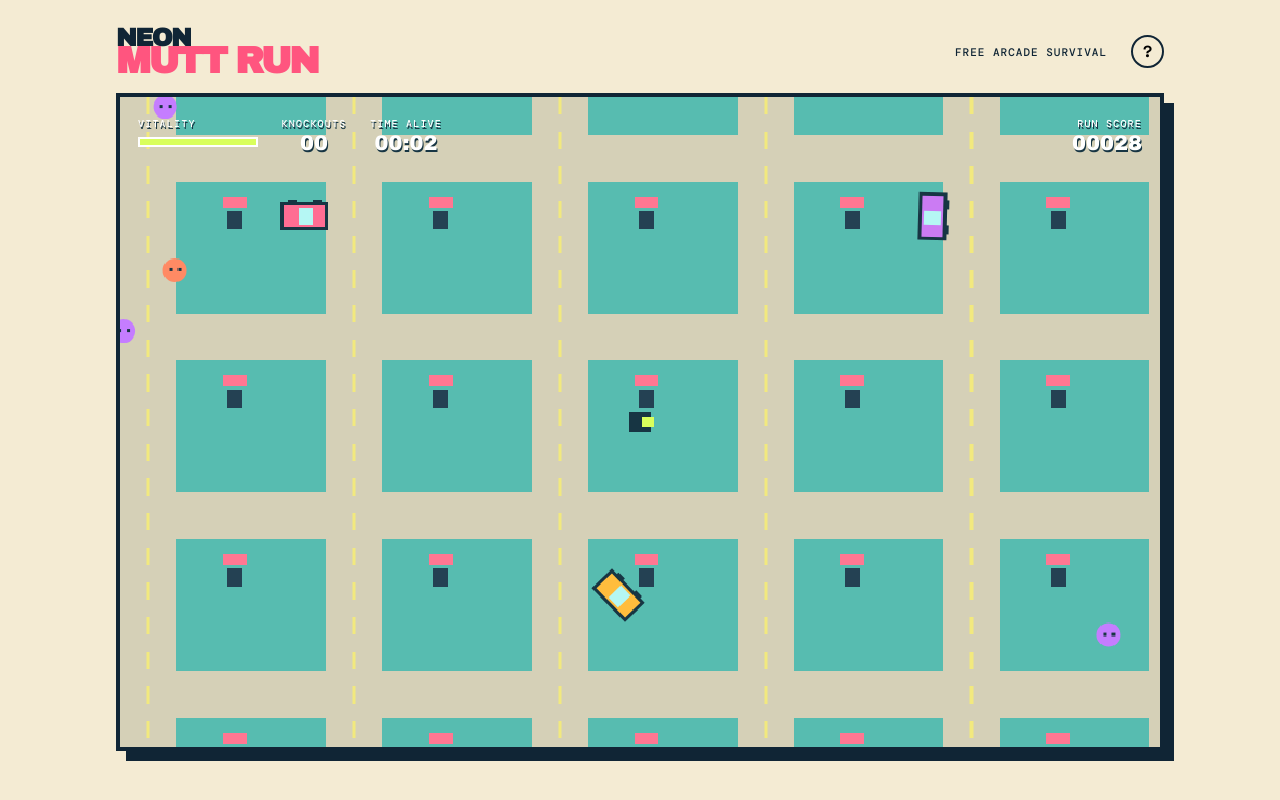
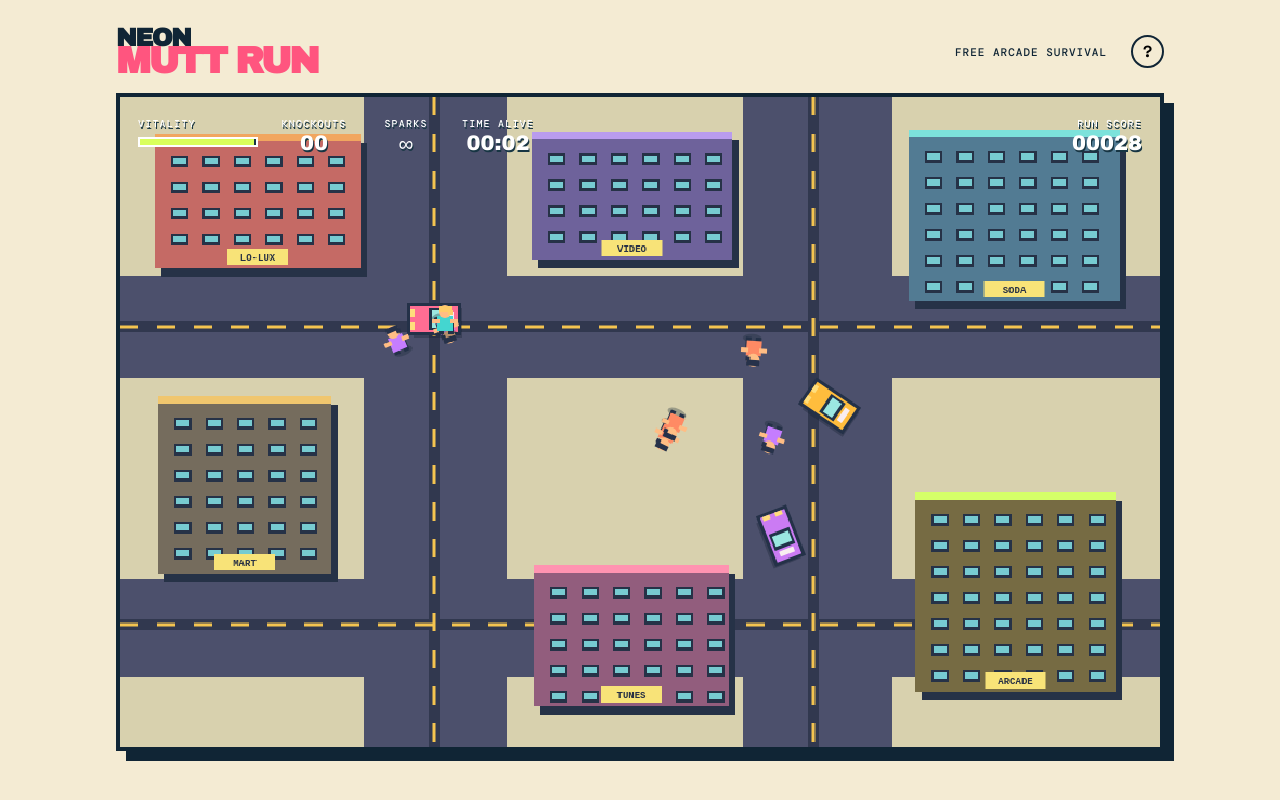
Before and after one commit to robinstrategies/neon-mutt-run, a plain HTML site: page index.html in a window 1280 px wide. Both pictures are taken after a click on the button "START A RUN". Shown: the top 800 px of the page. Drawn offline with nearby package versions, Linux system fonts and the light colour scheme.

Commit message:
Add city blocks, character art, and spark blaster

```diff
--- a/game.js
+++ b/game.js
@@ -1,34 +1,103 @@
 (() => {
-  const canvas = document.querySelector('#game'), ctx = canvas.getContext('2d');
-  const W = canvas.width, H = canvas.height;
-  const ui = { health: document.querySelector('#healthBar'), kills:document.querySelector('#kills'), timer:document.querySelector('#timer'), score:document.querySelector('#score'), start:document.querySelector('#startScreen'), over:document.querySelector('#gameOver'), result:document.querySelector('#resultLine'), name:document.querySelector('#playerName'), board:document.querySelector('#leaderboard'), note:document.querySelector('#boardNote') };
+  const canvas = document.querySelector('#game'), ctx = canvas.getContext('2d'), W = canvas.width, H = canvas.height;
+  const buildings = [
+    {x:32,y:34,w:190,h:124,roof:'#c56a65',trim:'#f1a65f',sign:'LO-LUX'}, {x:380,y:32,w:185,h:118,roof:'#6e629b',trim:'#b99cee',sign:'VIDEO'},
+    {x:728,y:30,w:195,h:158,roof:'#527b93',trim:'#7ce2db',sign:'SODA'}, {x:35,y:276,w:160,h:164,roof:'#756c5d',trim:'#f0c66e',sign:'MART'},
+    {x:382,y:432,w:180,h:130,roof:'#925d7d',trim:'#ff93b1',sign:'TUNES'}, {x:734,y:365,w:185,h:184,roof:'#766b43',trim:'#d5ff69',sign:'ARCADE'}
+  ];
+  const $ = s => document.querySelector(s);
+  const ui = {health:$('#healthBar'),kills:$('#kills'),timer:$('#timer'),score:$('#score'),start:$('#startScreen'),over:$('#gameOver'),result:$('#resultLine'),name:$('#playerName'),board:$('#leaderboard'),note:$('#boardNote')};
   const keys = new Set(); let game, last = 0;
-  const demoScores = [{name:'BEEPBOOP',score:12750,kills:23,survival_seconds:1250},{name:'SUGAR RUSH',score:9020,kills:16,survival_seconds:1020},{name:'MOP DOG',score:6440,kills:9,survival_seconds:1940},{name:'TOAST',score:4180,kills:7,survival_seconds:680}];
-  addEventListener('keydown', e => { keys.add(e.key.toLowerCase()); if([' ','arrowup','arrowdown','arrowleft','arrowright'].includes(e.key.toLowerCase())) e.preventDefault(); });
+  const demoScores = [{name:'BEEPBOOP',score:12750},{name:'SUGAR RUSH',score:9020},{name:'MOP DOG',score:6440},{name:'TOAST',score:4180}];
+  addEventListener('keydown', e => { keys.add(e.key.toLowerCase()); if([' ','f','arrowup','arrowdown','arrowleft','arrowright'].includes(e.key.toLowerCase())) e.preventDefault(); });
   addEventListener('keyup', e => keys.delete(e.key.toLowerCase()));
-  function reset(){ game={alive:true,t:0,kills:0,health:100,player:{x:W/2,y:H/2,a:0,bonk:0,vehicle:null},goons:[],cars:[],particles:[],spawn:1.7}; for(let i=0;i<5;i++) spawnGoon(); [['Bubble Bug','#ff6d93'],['Citrus Cab','#ffbd3d'],['Meat Wagon','#cb7bf3']].forEach((v,i)=>game.cars.push({x:170+i*290,y:110+(i%2)*350,name:v[0],color:v[1],a:i*.8,occupied:false,life:100})); updateHud(); }
-  function spawnGoon(){ const edge=Math.floor(Math.random()*4), p={x:Math.random()*W,y:Math.random()*H}; if(edge===0)p.y=-30;if(edge===1)p.x=W+30;if(edge===2)p.y=H+30;if(edge===3)p.x=-30; game.goons.push({...p,hp:1,stun:0,hit:0,ram:0,color:['#ff8a64','#c57dff','#f0e45d'][Math.floor(Math.random()*3)]}); }
-  function start(){ reset(); ui.start.classList.add('hidden');ui.over.classList.add('hidden'); last=performance.now(); requestAnimationFrame(loop); }
-  function loop(now){ if(!game?.alive)return; const dt=Math.min(.033,(now-last)/1000); last=now; update(dt); draw(); requestAnimationFrame(loop); }
-  function update(dt){ const p=game.player; game.t+=dt; game.spawn-=dt; if(game.spawn<0){spawnGoon();game.spawn=Math.max(.65,2.1-game.t/240);}
-    let dx=(keys.has('d')||keys.has('arrowright')?1:0)-(keys.has('a')||keys.has('arrowleft')?1:0), dy=(keys.has('s')||keys.has('arrowdown')?1:0)-(keys.has('w')||keys.has('arrowup')?1:0); if(dx||dy){let l=Math.hypot(dx,dy);dx/=l;dy/=l;p.a=Math.atan2(dy,dx);}
-    const speed=p.vehicle?280:145; p.x=Math.max(16,Math.min(W-16,p.x+dx*speed*dt));p.y=Math.max(16,Math.min(H-16,p.y+dy*speed*dt));
-    if((keys.has('e'))&&!p.eLatch){p.eLatch=true; if(p.vehicle){p.vehicle.occupied=false;p.vehicle=null;}else{const c=game.cars.find(c=>!c.occupied&&Math.hypot(c.x-p.x,c.y-p.y)<38);if(c){p.vehicle=c;c.occupied=true;}}} if(!keys.has('e'))p.eLatch=false;
-    if(p.vehicle){p.vehicle.x=p.x;p.vehicle.y=p.y;p.vehicle.a=p.a;p.vehicle.life-=dt*1.8;if(p.vehicle.life<=0){p.vehicle.occupied=false;p.vehicle=null;}}
-    if(keys.has(' ')&&!p.bonk){p.bonk=.25; bonk();}p.bonk=Math.max(0,p.bonk-dt);
-    game.goons.forEach(g=>{const vx=p.x-g.x,vy=p.y-g.y,d=Math.hypot(vx,vy)||1;g.ram-=dt;if(p.vehicle&&d<30&&g.ram<=0){g.hp=0;g.ram=.4;burst(g.x,g.y,g.color);game.kills++;p.vehicle.life-=3;return;}if(g.stun>0){g.stun-=dt;g.x-=vx/d*80*dt;g.y-=vy/d*80*dt;}else{g.x+=vx/d*(30+game.t/65)*dt;if(d<24)game.health-=dt*(p.vehicle?.life?.4:1.8);}}); game.goons=game.goons.filter(g=>g.hp>0); game.particles=game.particles.filter(q=>(q.life-=dt)>0); if(game.health<=0)end(); updateHud(); }
-  function bonk(){ const p=game.player, range=p.vehicle?67:42; game.goons.forEach(g=>{const d=Math.hypot(g.x-p.x,g.y-p.y);if(d<range){g.hp--;g.stun=.35;g.hit=.12;burst(g.x,g.y,g.color);if(g.hp<=0)game.kills++;}}); }
-  function burst(x,y,c){for(let i=0;i<8;i++)game.particles.push({x,y,vx:(Math.random()-.5)*160,vy:(Math.random()-.5)*160,life:.35,c});}
-  function end(){game.alive=false; const s=score();ui.result.textContent=`${Math.floor(game.t)} seconds alive · ${game.kills} knockouts · ${s.toLocaleString()} points`;ui.over.classList.remove('hidden');}
+  canvas.addEventListener('pointerdown', e => {
+    if(!game?.alive || !ui.start.classList.contains('hidden')) return;
+    const rect=canvas.getBoundingClientRect(), p=game.player;
+    p.a=Math.atan2((e.clientY-rect.top)*H/rect.height-p.y,(e.clientX-rect.left)*W/rect.width-p.x);
+    fire();
+  });
+
+  function reset() {
+    game={alive:true,t:0,kills:0,health:100,player:{x:300,y:210,a:0,bonk:0,vehicle:null,fire:0},goons:[],cars:[],bullets:[],particles:[],spawn:1.7};
+    for(let i=0;i<5;i++) spawnGoon();
+    [['Bubble Bug','#ff6d93',290,205],['Citrus Cab','#ffbd3d',655,285],['Meat Wagon','#cb7bf3',610,405]].forEach((v,i)=>game.cars.push({name:v[0],color:v[1],x:v[2],y:v[3],a:i*.6,occupied:false,life:100}));
+    updateHud();
+  }
+  function spawnGoon() {
+    const spots=[[260,190],[620,205],[690,325],[300,500],[570,330],[240,245],[680,245]], p=spots[Math.floor(Math.random()*spots.length)];
+    game.goons.push({x:p[0]+(Math.random()-.5)*36,y:p[1]+(Math.random()-.5)*36,hp:1,stun:0,ram:0,color:['#ff8a64','#c57dff','#f0e45d'][Math.floor(Math.random()*3)]});
+  }
+  function blocked(x,y,r) { return buildings.some(b=>x+r>b.x&&x-r<b.x+b.w&&y+r>b.y&&y-r<b.y+b.h); }
+  function move(entity,dx,dy,r) {
+    const nx=Math.max(r,Math.min(W-r,entity.x+dx)),ny=Math.max(r,Math.min(H-r,entity.y+dy));
+    if(!blocked(nx,entity.y,r)) entity.x=nx;
+    if(!blocked(entity.x,ny,r)) entity.y=ny;
+  }
+  function start() { reset();ui.start.classList.add('hidden');ui.over.classList.add('hidden');last=performance.now();requestAnimationFrame(loop); }
+  function loop(now) { if(!game?.alive)return;const dt=Math.min(.033,(now-last)/1000);last=now;update(dt);draw();requestAnimationFrame(loop); }
+
+  function update(dt) {
+    const p=game.player; game.t+=dt;game.spawn-=dt;
+    if(game.spawn<0){spawnGoon();game.spawn=Math.max(.75,2.25-game.t/260);}
+    let dx=(keys.has('d')||keys.has('arrowright')?1:0)-(keys.has('a')||keys.has('arrowleft')?1:0);
+    let dy=(keys.has('s')||keys.has('arrowdown')?1:0)-(keys.has('w')||keys.has('arrowup')?1:0);
+    if(dx||dy){const l=Math.hypot(dx,dy);dx/=l;dy/=l;p.a=Math.atan2(dy,dx);}
+    move(p,dx*(p.vehicle?260:145)*dt,dy*(p.vehicle?260:145)*dt,p.vehicle?21:11);
+    if(keys.has('e')&&!p.eLatch){p.eLatch=true;if(p.vehicle){p.vehicle.occupied=false;p.vehicle=null;}else{const car=game.cars.find(c=>!c.occupied&&Math.hypot(c.x-p.x,c.y-p.y)<48);if(car){p.vehicle=car;car.occupied=true;}}}if(!keys.has('e'))p.eLatch=false;
+    if(p.vehicle){p.vehicle.x=p.x;p.vehicle.y=p.y;p.vehicle.a=p.a;p.vehicle.life-=dt*1.25;if(p.vehicle.life<=0){p.vehicle.occupied=false;p.vehicle=null;}}
+    p.fire-=dt;if(keys.has('f')&&p.fire<=0){fire();p.fire=.16;}
+    if(keys.has(' ')&&!p.bonk){p.bonk=.25;bonk();}p.bonk=Math.max(0,p.bonk-dt);
+    game.bullets.forEach(b=>{b.life-=dt;b.x+=b.vx*dt;b.y+=b.vy*dt;if(blocked(b.x,b.y,3))b.life=0;game.goons.forEach(g=>{if(b.life>0&&Math.hypot(b.x-g.x,b.y-g.y)<14){g.hp=0;b.life=0;burst(g.x,g.y,g.color);game.kills++;}});});
+    game.bullets=game.bullets.filter(b=>b.life>0&&b.x>0&&b.x<W&&b.y>0&&b.y<H);
+    game.goons.forEach(g=>{
+      const vx=p.x-g.x,vy=p.y-g.y,d=Math.hypot(vx,vy)||1;g.ram-=dt;
+      if(p.vehicle&&d<31&&g.ram<=0){g.hp=0;g.ram=.4;burst(g.x,g.y,g.color);game.kills++;p.vehicle.life-=3;return;}
+      if(g.stun>0){g.stun-=dt;move(g,-vx/d*80*dt,-vy/d*80*dt,9);}
+      else {move(g,vx/d*(28+game.t/70)*dt,vy/d*(28+game.t/70)*dt,9);if(d<23)game.health-=dt*(p.vehicle?.life?.4:1.55);}
+    });
+    game.goons=game.goons.filter(g=>g.hp>0);game.particles=game.particles.filter(q=>(q.life-=dt)>0);
+    if(game.health<=0)end();updateHud();
+  }
+  function fire(){const p=game.player,nose=p.vehicle?25:13;game.bullets.push({x:p.x+Math.cos(p.a)*nose,y:p.y+Math.sin(p.a)*nose,vx:Math.cos(p.a)*510,vy:Math.sin(p.a)*510,life:.72});}
+  function bonk(){const p=game.player,range=p.vehicle?70:42;game.goons.forEach(g=>{if(Math.hypot(g.x-p.x,g.y-p.y)<range){g.hp--;g.stun=.35;burst(g.x,g.y,g.color);if(g.hp<=0)game.kills++;}});}
+  function burst(x,y,c){for(let i=0;i<9;i++)game.particles.push({x,y,vx:(Math.random()-.5)*150,vy:(Math.random()-.5)*150,life:.36,c});}
+  function end(){game.alive=false;const s=score();ui.result.textContent=`${Math.floor(game.t)} seconds alive · ${game.kills} knockouts · ${s.toLocaleString()} points`;ui.over.classList.remove('hidden');}
   function score(){return Math.floor(game.t*10)+game.kills*500;}
   function updateHud(){if(!game)return;ui.health.style.width=Math.max(0,game.health)+'%';ui.kills.textContent=String(game.kills).padStart(2,'0');ui.timer.textContent=`${String(Math.floor(game.t/60)).padStart(2,'0')}:${String(Math.floor(game.t%60)).padStart(2,'0')}`;ui.score.textContent=String(score()).padStart(5,'0');}
-  function draw(){ctx.fillStyle='#57bcb0';ctx.fillRect(0,0,W,H); ctx.fillStyle='#d5d0b7'; for(let x=0;x<W;x+=190)ctx.fillRect(x,0,52,H); for(let y=35;y<H;y+=165)ctx.fillRect(0,y,W,43); ctx.strokeStyle='#f2e97e';ctx.lineWidth=3;ctx.setLineDash([16,16]);for(let x=26;x<W;x+=190){ctx.beginPath();ctx.moveTo(x,0);ctx.lineTo(x,H);ctx.stroke()}ctx.setLineDash([]);
-    for(let x=95;x<W;x+=190)for(let y=92;y<H;y+=165){ctx.fillStyle='#ff7792';ctx.fillRect(x,y,22,10);ctx.fillStyle='#244153';ctx.fillRect(x+4,y+13,14,17);}
-    game.cars.forEach(c=>car(c)); game.goons.forEach(g=>{ctx.fillStyle=g.color;ctx.beginPath();ctx.arc(g.x,g.y,11,0,7);ctx.fill();ctx.fillStyle='#173543';ctx.fillRect(g.x-5,g.y-2,3,3);ctx.fillRect(g.x+3,g.y-2,3,3);}); const p=game.player;if(p.bonk){ctx.strokeStyle='#d9ff5c';ctx.lineWidth=5;ctx.beginPath();ctx.arc(p.x,p.y,p.vehicle?55:34,p.a-.7,p.a+.7);ctx.stroke();}if(!p.vehicle){ctx.save();ctx.translate(p.x,p.y);ctx.rotate(p.a);ctx.fillStyle='#173543';ctx.fillRect(-10,-9,20,18);ctx.fillStyle='#d9ff5c';ctx.fillRect(2,-5,11,10);ctx.restore();} game.particles.forEach(q=>{ctx.fillStyle=q.c;ctx.fillRect(q.x+=q.vx*.016,q.y+=q.vy*.016,4,4);}); }
-  function car(c){ctx.save();ctx.translate(c.x,c.y);ctx.rotate(c.a);ctx.fillStyle='#173543';ctx.fillRect(-22,-13,44,26);ctx.fillStyle=c.color;ctx.fillRect(-19,-10,38,20);ctx.fillStyle='#b5f7f4';ctx.fillRect(-5,-8,13,16);ctx.fillStyle='#173543';ctx.fillRect(-15,-15,8,4);ctx.fillRect(8,-15,8,4);ctx.restore();}
-  function renderBoard(rows, remote=false){ui.board.innerHTML=rows.slice(0,5).map((s,i)=>`<li><span class="rank">${String(i+1).padStart(2,'0')}</span><b>${safe(s.name||'RASCAL')}</b><em>${Number(s.score).toLocaleString()}</em></li>`).join('');ui.note.textContent=remote?'Global scores · point total blends time alive and knockouts.':'Local demo scores are shown until Supabase is connected.';}
+
+  function draw() {
+    ctx.fillStyle='#d8d1ae';ctx.fillRect(0,0,W,H);drawRoads();buildings.forEach(drawBuilding);game.cars.forEach(car);
+    game.bullets.forEach(b=>{ctx.strokeStyle='#fff58b';ctx.lineWidth=3;ctx.beginPath();ctx.moveTo(b.x-b.vx*.018,b.y-b.vy*.018);ctx.lineTo(b.x,b.y);ctx.stroke();});
+    game.goons.forEach(g=>person(g.x,g.y,Math.atan2(game.player.y-g.y,game.player.x-g.x),g.color,'#27324a'));
+    const p=game.player;if(p.bonk){ctx.strokeStyle='#d9ff5c';ctx.lineWidth=4;ctx.beginPath();ctx.arc(p.x,p.y,p.vehicle?55:35,p.a-.72,p.a+.72);ctx.stroke();}
+    if(!p.vehicle)person(p.x,p.y,p.a,'#44d6d0','#ffcc69');
+    game.particles.forEach(q=>{ctx.fillStyle=q.c;ctx.fillRect(q.x+=q.vx*.016,q.y+=q.vy*.016,4,4);});
+  }
+  function drawRoads() {
+    ctx.fillStyle='#4c506c';ctx.fillRect(0,165,W,94);ctx.fillRect(0,445,W,90);ctx.fillRect(225,0,132,H);ctx.fillRect(575,0,138,H);
+    ctx.fillStyle='#31384f';ctx.fillRect(0,207,W,10);ctx.fillRect(0,482,W,10);ctx.fillRect(285,0,10,H);ctx.fillRect(635,0,10,H);
+    ctx.strokeStyle='#f4c450';ctx.lineWidth=3;ctx.setLineDash([17,17]);[[0,212,W,212],[0,487,W,487],[290,0,290,H],[640,0,640,H]].forEach(r=>{ctx.beginPath();ctx.moveTo(r[0],r[1]);ctx.lineTo(r[2],r[3]);ctx.stroke();});ctx.setLineDash([]);
+  }
+  function drawBuilding(b) {
+    ctx.fillStyle='#263247';ctx.fillRect(b.x+6,b.y+8,b.w,b.h);ctx.fillStyle=b.roof;ctx.fillRect(b.x,b.y,b.w,b.h);ctx.fillStyle=b.trim;ctx.fillRect(b.x,b.y,b.w,7);
+    for(let x=b.x+15;x<b.x+b.w-11;x+=29)for(let y=b.y+20;y<b.y+b.h-12;y+=24){ctx.fillStyle='#263247';ctx.fillRect(x,y,16,11);ctx.fillStyle='#77cbd1';ctx.fillRect(x+2,y+2,12,6);}
+    ctx.fillStyle='#f8e378';ctx.fillRect(b.x+b.w/2-28,b.y+b.h-18,56,15);ctx.fillStyle='#283144';ctx.font='bold 9px monospace';ctx.textAlign='center';ctx.fillText(b.sign,b.x+b.w/2,b.y+b.h-7);ctx.textAlign='start';
+  }
+  function person(x,y,a,jacket,hair) {
+    ctx.save();ctx.translate(x,y);ctx.rotate(a);ctx.fillStyle='rgba(26,39,53,.32)';ctx.beginPath();ctx.ellipse(2,8,9,4,0,0,7);ctx.fill();
+    ctx.fillStyle='#243148';ctx.fillRect(-6,-1,5,10);ctx.fillRect(3,-1,5,10);ctx.fillStyle=jacket;ctx.fillRect(-7,-8,14,14);
+    ctx.fillStyle='#ffbd84';ctx.fillRect(5,-5,7,4);ctx.fillRect(-12,-5,7,4);ctx.beginPath();ctx.arc(0,-12,6,0,7);ctx.fill();ctx.fillStyle=hair;ctx.fillRect(-6,-17,12,5);ctx.fillRect(3,-13,4,4);ctx.restore();
+  }
+  function car(c) {
+    ctx.save();ctx.translate(c.x,c.y);ctx.rotate(c.a);ctx.fillStyle='rgba(21,31,47,.32)';ctx.fillRect(-19,-10,45,27);ctx.fillStyle='#243148';ctx.fillRect(-25,-15,50,30);
+    ctx.fillStyle=c.color;ctx.fillRect(-22,-12,44,24);ctx.fillStyle='#ffde7c';ctx.fillRect(-22,-9,4,7);ctx.fillRect(-22,3,4,7);ctx.fillStyle='#213349';ctx.fillRect(-5,-10,16,20);ctx.fillStyle='#9be7e1';ctx.fillRect(-2,-8,10,16);ctx.fillStyle='#f9edf0';ctx.fillRect(13,-7,5,14);ctx.restore();
+  }
+  function renderBoard(rows,remote=false){ui.board.innerHTML=rows.slice(0,5).map((s,i)=>`<li><span class="rank">${String(i+1).padStart(2,'0')}</span><b>${safe(s.name||'RASCAL')}</b><em>${Number(s.score).toLocaleString()}</em></li>`).join('');ui.note.textContent=remote?'Global scores · point total blends time alive and knockouts.':'Local demo scores are shown until Supabase is connected.';}
   function safe(s){return String(s).replace(/[&<>"']/g,c=>({'&':'&amp;','<':'&lt;','>':'&gt;','"':'&quot;',"'":'&#39;'}[c]));}
   async function leaderboard(){const c=window.NEON_MUTT_SUPABASE||{};if(!c.url||!c.anonKey){renderBoard(demoScores);return;}try{const r=await fetch(`${c.url}/rest/v1/scores?select=name,score,kills,survival_seconds&order=score.desc&limit=5`,{headers:{apikey:c.anonKey,Authorization:`Bearer ${c.anonKey}`}});if(!r.ok)throw Error();renderBoard(await r.json(),true);}catch{renderBoard(demoScores);ui.note.textContent='Could not reach the live board. Showing demo scores.';}}
-  async function submit(){if(!game)return;const name=(ui.name.value.trim()||'RASCAL').toUpperCase();const entry={name,score:score(),kills:game.kills,survival_seconds:Math.floor(game.t)};const c=window.NEON_MUTT_SUPABASE||{};if(c.url&&c.anonKey){try{await fetch(`${c.url}/rest/v1/scores`,{method:'POST',headers:{apikey:c.anonKey,Authorization:`Bearer ${c.anonKey}`,'Content-Type':'application/json',Prefer:'return=minimal'},body:JSON.stringify(entry)});}catch{}}else{demoScores.push(entry);}await leaderboard();document.querySelector('#submitScore').textContent='POSTED!';}
-  document.querySelector('#startButton').onclick=start;document.querySelector('#againButton').onclick=start;document.querySelector('#submitScore').onclick=submit;document.querySelector('#refreshBoard').onclick=leaderboard;document.querySelector('#helpButton').onclick=()=>document.querySelector('#helpDialog').showModal();document.querySelector('#closeHelp').onclick=()=>document.querySelector('#helpDialog').close();document.querySelectorAll('[data-key]').forEach(button=>{const key=button.dataset.key;const down=e=>{e.preventDefault();keys.add(key);};const up=e=>{e.preventDefault();keys.delete(key);};button.addEventListener('pointerdown',down);button.addEventListener('pointerup',up);button.addEventListener('pointerleave',up);button.addEventListener('pointercancel',up);});renderBoard(demoScores); reset();draw();
+  async function submit(){if(!game)return;const name=(ui.name.value.trim()||'RASCAL').toUpperCase(),entry={name,score:score(),kills:game.kills,survival_seconds:Math.floor(game.t)},c=window.NEON_MUTT_SUPABASE||{};if(c.url&&c.anonKey){try{await fetch(`${c.url}/rest/v1/scores`,{method:'POST',headers:{apikey:c.anonKey,Authorization:`Bearer ${c.anonKey}`,'Content-Type':'application/json',Prefer:'return=minimal'},body:JSON.stringify(entry)});}catch{}}else demoScores.push(entry);await leaderboard();$('#submitScore').textContent='POSTED!';}
+  $('#startButton').onclick=start;$('#againButton').onclick=start;$('#submitScore').onclick=submit;$('#refreshBoard').onclick=leaderboard;$('#helpButton').onclick=()=>$('#helpDialog').showModal();$('#closeHelp').onclick=()=>$('#helpDialog').close();
+  document.querySelectorAll('[data-key]').forEach(button=>{const key=button.dataset.key,down=e=>{e.preventDefault();keys.add(key);},up=e=>{e.preventDefault();keys.delete(key);};button.addEventListener('pointerdown',down);button.addEventListener('pointerup',up);button.addEventListener('pointerleave',up);button.addEventListener('pointercancel',up);});
+  renderBoard(demoScores);reset();draw();
 })();
--- a/index.html
+++ b/index.html
@@ -20,19 +20,20 @@
         <div class="hud">
           <div><small>VITALITY</small><div class="bar"><i id="healthBar"></i></div></div>
           <div class="stat"><small>KNOCKOUTS</small><strong id="kills">00</strong></div>
+          <div class="stat"><small>SPARKS</small><strong id="ammo">∞</strong></div>
           <div class="stat"><small>TIME ALIVE</small><strong id="timer">00:00</strong></div>
           <div class="stat score"><small>RUN SCORE</small><strong id="score">00000</strong></div>
         </div>
         <div class="touch-controls" aria-label="Touch controls">
           <div class="touch-dpad"><button data-key="w" aria-label="Move up">▲</button><button data-key="a" aria-label="Move left">◀</button><button data-key="s" aria-label="Move down">▼</button><button data-key="d" aria-label="Move right">▶</button></div>
-          <div><button data-key=" " class="touch-action">BONK</button><button data-key="e" class="touch-action ride">RIDE</button></div>
+          <div><button data-key="f" class="touch-action zap">ZAP</button><button data-key=" " class="touch-action">BONK</button><button data-key="e" class="touch-action ride">RIDE</button></div>
         </div>
         <div id="startScreen" class="overlay">
           <p class="eyebrow">WELCOME TO BUBBLE CITY</p>
           <h1>STAY WEIRD.<br />STAY UPRIGHT.</h1>
-          <p>Bonk the lurking goons. Borrow a silly ride. Last as long as you can.</p>
+          <p>Zap the lurking goons. Borrow a silly ride. Last as long as you can.</p>
           <button id="startButton" class="primary">START A RUN</button>
-          <p class="keys">MOVE: WASD / ARROWS &nbsp;·&nbsp; BONK: SPACE &nbsp;·&nbsp; RIDE: E</p>
+          <p class="keys">MOVE: WASD / ARROWS &nbsp;·&nbsp; ZAP: F OR CLICK &nbsp;·&nbsp; BONK: SPACE &nbsp;·&nbsp; RIDE: E</p>
         </div>
         <div id="gameOver" class="overlay hidden">
           <p class="eyebrow">RUN OVER</p>
@@ -48,7 +49,7 @@
         <article class="howto">
           <p class="eyebrow">HOW TO ROLL</p>
           <h2>Small city. Big nonsense.</h2>
-          <p>Chase a high score by staying alive and sending mean little blobs flying. Hop into any abandoned Bubble Bug, Meat Wagon, or Citrus Cab with <kbd>E</kbd>. Cars hit harder, but they don’t last forever.</p>
+          <p>Chase a high score by zapping mean little creeps and staying alive. Concrete blocks stop cars, feet, and shots—use the roads and alleys. Hop into any abandoned Bubble Bug, Meat Wagon, or Citrus Cab with <kbd>E</kbd>.</p>
         </article>
         <aside class="board">
           <div class="board-title"><span>LIVE SCOREBOARD</span><button id="refreshBoard" aria-label="Refresh scoreboard">↻</button></div>
@@ -57,7 +58,7 @@
         </aside>
       </section>
     </main>
-    <dialog id="helpDialog"><button id="closeHelp" aria-label="Close help">×</button><p class="eyebrow">QUICK GUIDE</p><h2>How not to get squished</h2><p>Keep moving. Enemies nibble vitality when nearby. A bonk knocks them back; cars turn every bump into a bigger bonk. Your points are <b>10 per second alive + 500 per knockout</b>.</p></dialog>
+    <dialog id="helpDialog"><button id="closeHelp" aria-label="Close help">×</button><p class="eyebrow">QUICK GUIDE</p><h2>How not to get squished</h2><p>Keep moving and use <b>F</b> to fire your unlimited spark blaster. A bonk knocks creeps back; cars flatten them on contact. Buildings are solid, so cut through streets and alleys. Your points are <b>10 per second alive + 500 per knockout</b>.</p></dialog>
     <script src="supabase-config.js"></script>
     <script src="game.js"></script>
   </body>
```
Also changed, not shown: README.md.
